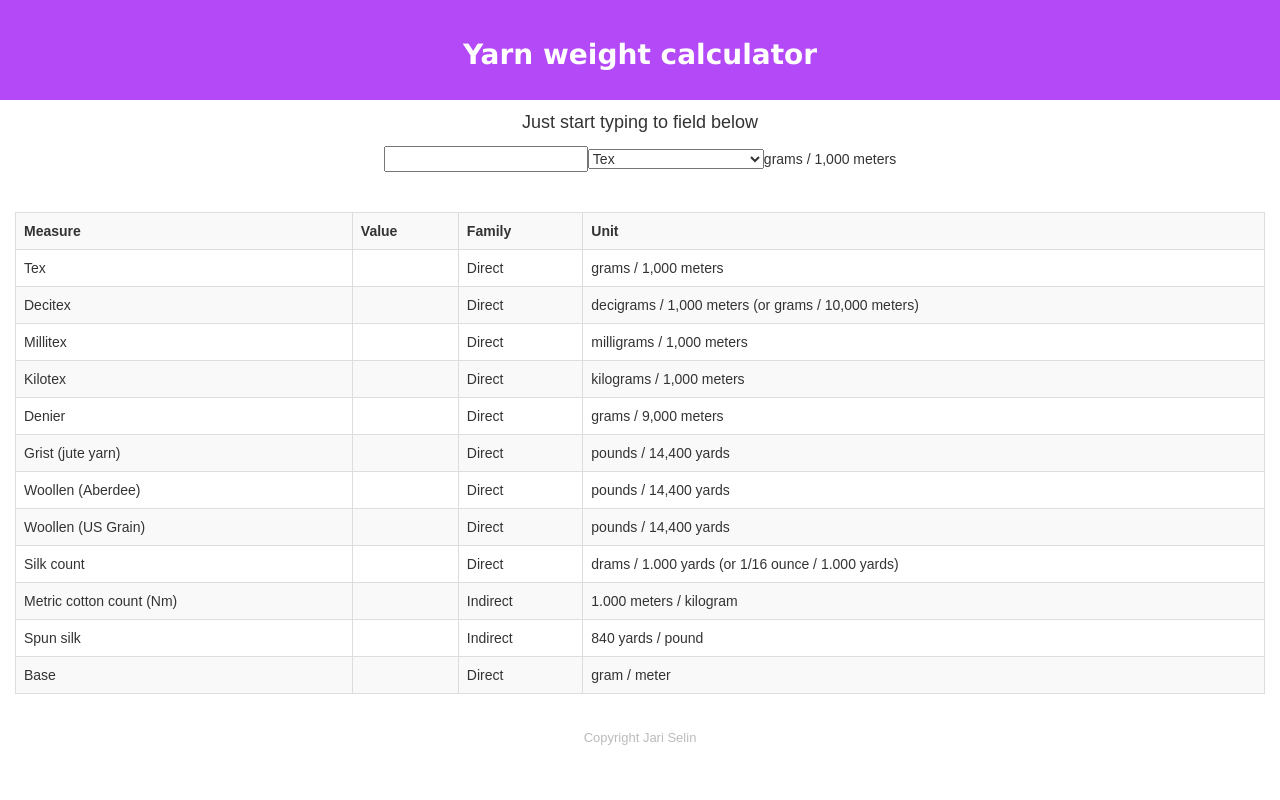
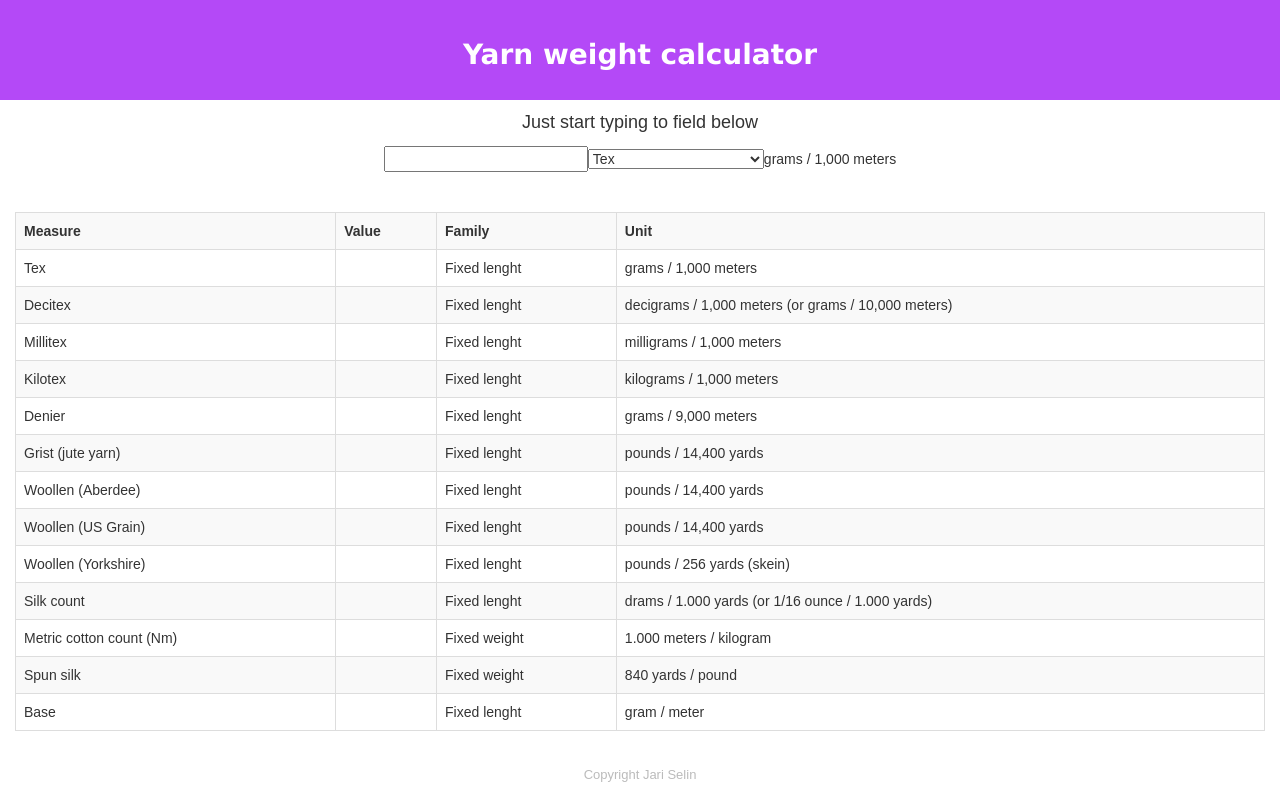
Before and after one commit to jselin/planner, a React (Create React App) app: page / in a window 1280 px wide. Built offline with nearby package versions, Linux system fonts and the light colour scheme.

Commit message:
Woollen run added

```diff
--- a/src/units.js
+++ b/src/units.js
@@ -11,6 +11,7 @@ export const UNIT_TYPE = {
     BASE: "base",
     WOOLLEN_ABERDEEN: "woollen_aberdeen",
     WOOLLEN_GRAIN: "woollen_grain",
+    WOOLLEN_RUN: "woollen_run",
     SPUN_SILK: "spun_silk"
 }
 
@@ -21,6 +22,7 @@ export const UNIT_CONST = {
     OUNCE_IN_G: 28.349523125,
     DRAM_IN_G: 1.7718451953125,
     GRAIN_IN_G: 0.06479891,
+    SKEIN_IN_M: 256 * 0.9144,
 }
 
 // base lenght unit in m
@@ -88,6 +90,14 @@ export const units = [
         unit: "pounds / 14,400 yards",
         massUnit: UNIT_CONST.GRAIN_IN_G,
         lenghtUnit: 20 * UNIT_CONST.YARD_IN_M,
+        direct: true,
+    },
+    {
+        type: UNIT_TYPE.WOOLLEN_RUN,
+        label: "Woollen (Yorkshire)",
+        unit: "pounds / 256 yards (skein)",
+        massUnit: UNIT_CONST.POUND_IN_G,
+        lenghtUnit: UNIT_CONST.SKEIN_IN_M,
         direct: true,
     },
     {
@@ -160,7 +170,7 @@ export function unitFormatter(unit, v) {
     return {
         type: unit.type,
         label: unit.label,
-        system: unit.direct ? "Direct" : "Indirect",
+        system: unit.direct ? "Fixed lenght" : "Fixed weight",
         unit: unit.unit,
         value: cleanNumber(fromBaseToUnit(unit.type, v)),
     };
```
